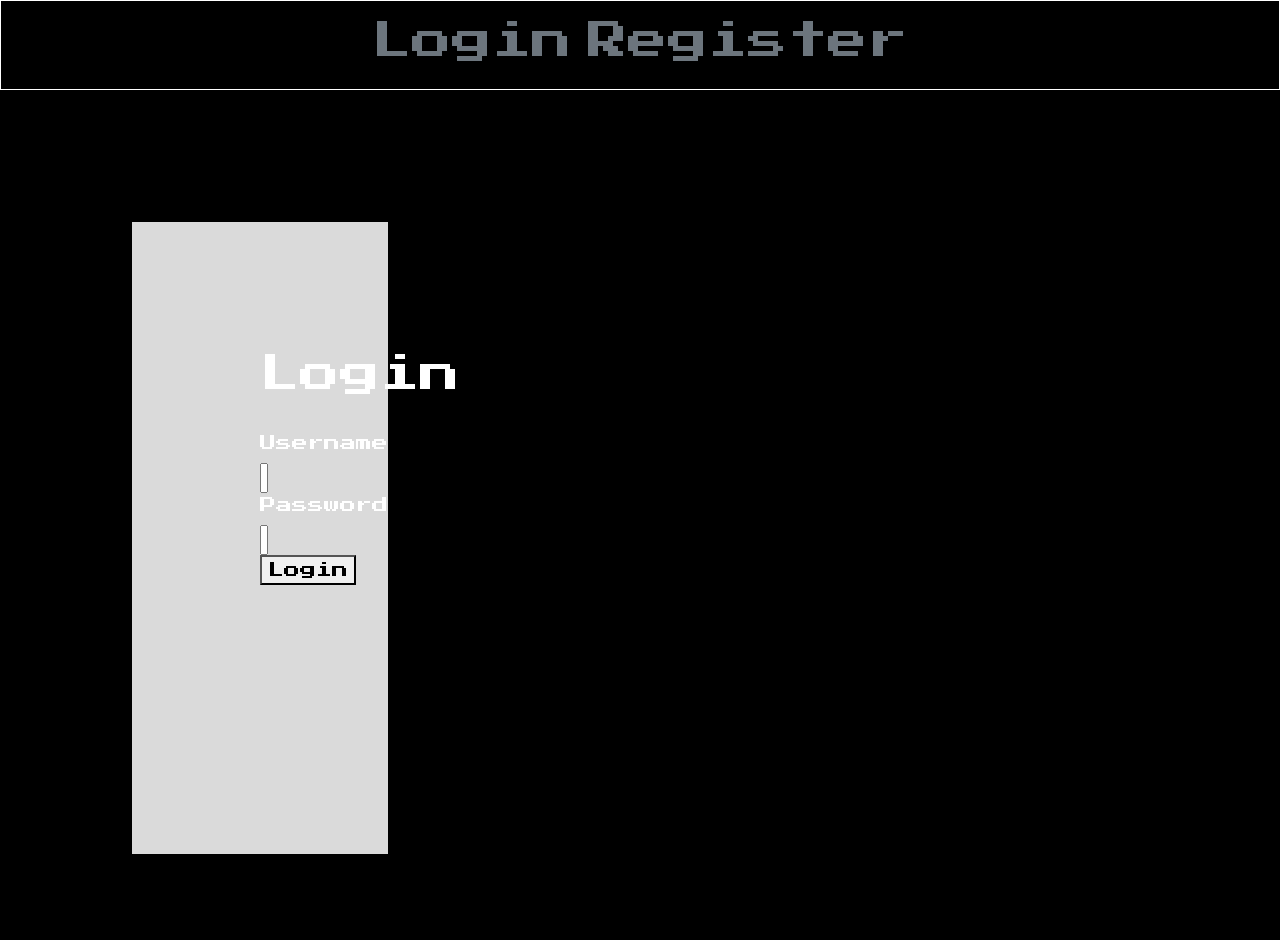
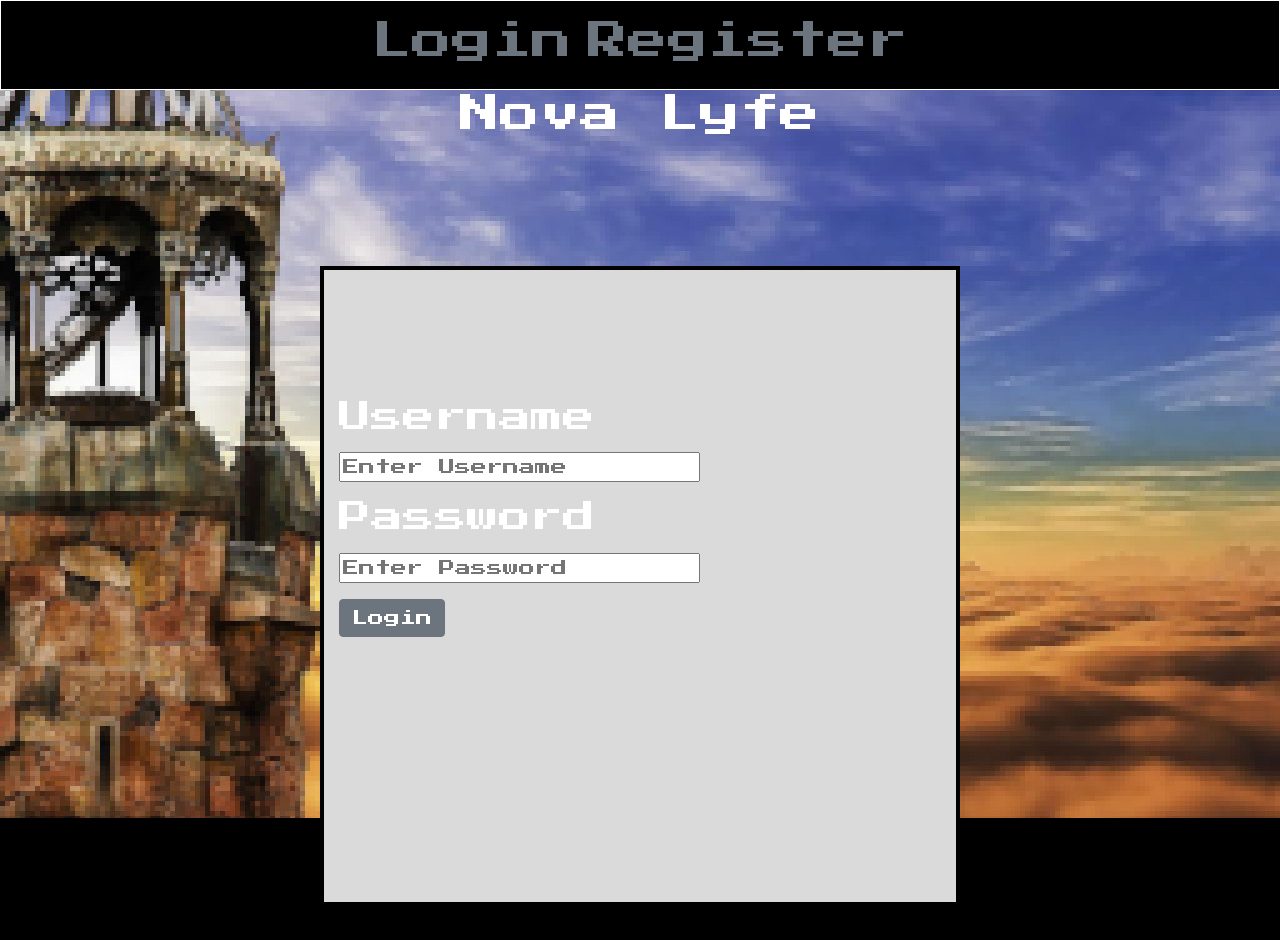
Before and after one commit to PatWyzlic/NovaLyfe, a React (Create React App) app in the folder Frontend/novalyfe/: page /login in a window 1280 px wide. Shown: the top 940 px of the page. After the commit the page ends 906 px from the top, so only its background shows below. Built offline with nearby package versions, Linux system fonts and the light colour scheme.

Commit message:
Login Page Formatted

```diff
--- a/Frontend/novalyfe/src/views/views_LoginPage.jsx
+++ b/Frontend/novalyfe/src/views/views_LoginPage.jsx
@@ -14,17 +14,28 @@ function LoginPage() {
   };
 
   return (
-    <>
-      <form onSubmit={handleSubmit}>
-        <h1>Login </h1>
-        <hr />
-        <label htmlFor="username">Username</label>
-        <input type="text" id="username" placeholder="Enter Username" />
-        <label htmlFor="password">Password</label>
-        <input type="password" id="password" placeholder="Enter Password" />
-        <button type="submit">Login</button>
+    <div className="login">
+      <h1 className="text-center">Nova Lyfe</h1>
+      <form onSubmit={handleSubmit} className="col-lg-6 offset-lg-3">
+        <div class="form-group">
+          <div>
+            <label htmlFor="username"><h2>Username</h2></label>
+          </div>
+          <input type="text" id="username" placeholder="Enter Username" />
+        </div>
+        <div class="form-group">
+          <div>
+            <label htmlFor="password"><h2>Password</h2></label>
+          </div>
+          <input
+            type="password"
+            id="password"
+            placeholder="Enter Password"
+          />
+        </div>
+        <button type="submit" className="btn btn-secondary">Login</button>
       </form>
-    </>
+    </div>
   );
 };
 
```
